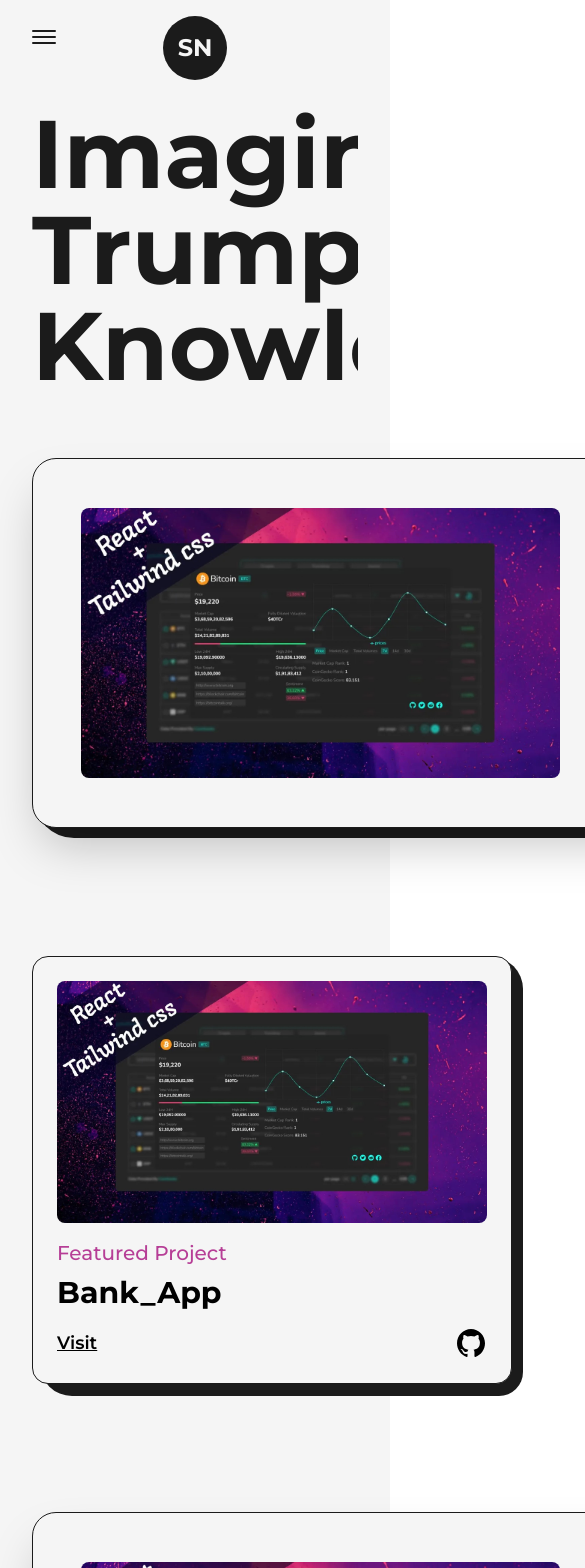
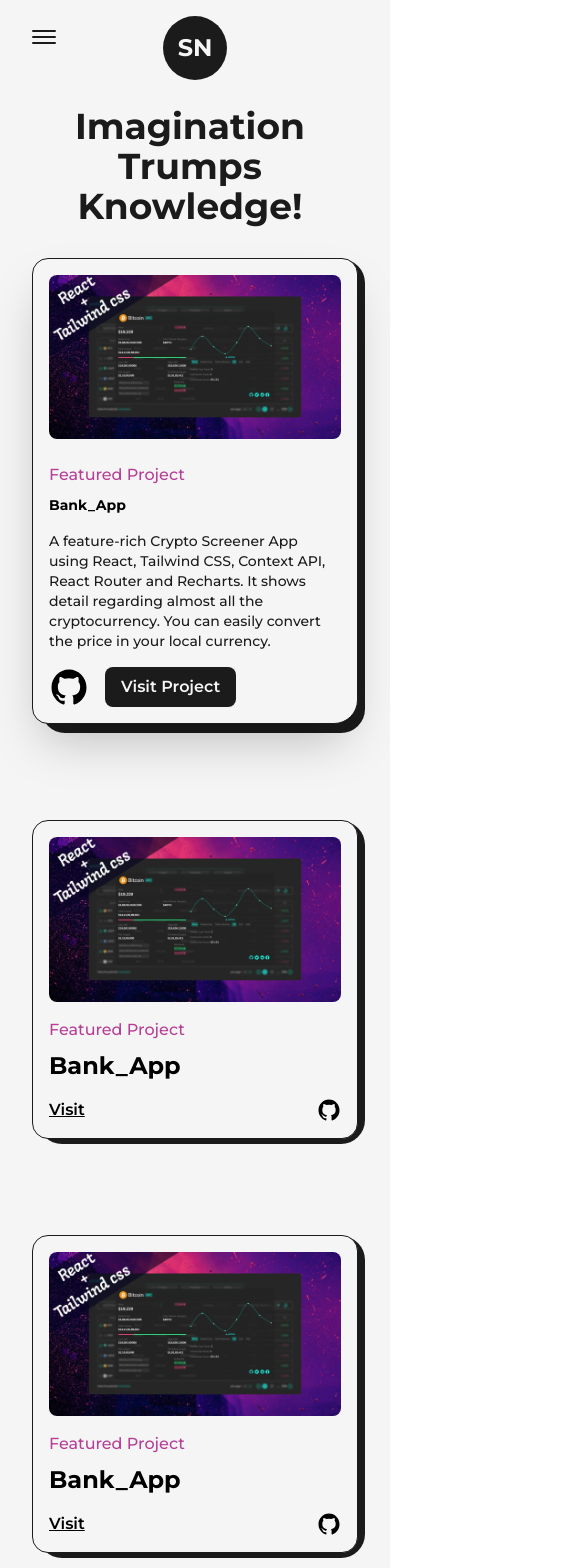
Before and after one commit to sikander-nawaz/Portfolio, a Next.js app: page /projects in a window 390 px wide. Shown: the top 1568 px of the page, 585 px wide, since content can reach past the window. Built offline with nearby package versions, Linux system fonts and the light colour scheme.

Commit message:
Project_Responsive

```diff
--- a/src/pages/projects.jsx
+++ b/src/pages/projects.jsx
@@ -12,13 +12,13 @@ const FramerMotion = motion(Image);
 
 const FeaturedProject = ({ img, type, title, summary, github, link }) => {
   return (
-    <article className="w-full flex items-center justify-between rounded-3xl border rounded-br-2xl border-solid border-dark bg-light shadow-2xl p-12 relative dark:bg-dark dark:border-light">
-      <div className="absolute top-0 -right-3 -z-10 w-[101%] h-[103%] rounded-[2.5rem] rounded-br-3xl bg-dark dark:bg-light" />
+    <article className="w-full flex items-center justify-between rounded-3xl border rounded-br-2xl border-solid border-dark bg-light shadow-2xl p-12 relative dark:bg-dark dark:border-light lg:flex-col lg:p-8 xs:rounded-2xl xs:rounded-br-3xl xs:p-4">
+      <div className="absolute top-0 -right-3 -z-10 w-[101%] h-[103%] rounded-[2.5rem] rounded-br-3xl bg-dark dark:bg-light xs:-right-2 sm:h-[102%] xs:w-full xs:rounded-[1.5rem]" />
 
       <Link
         href={link}
         target="_blank"
-        className="w-1/2 cursor-pointer overflow-hidden rounded-lg"
+        className="w-1/2 cursor-pointer overflow-hidden rounded-lg lg:w-full"
       >
         <FramerMotion
           src={img}
@@ -31,8 +31,8 @@ const FeaturedProject = ({ img, type, title, summary, github, link }) => {
         />
       </Link>
 
-      <div className="w-1/2 flex flex-col items-start justify-between pl-16">
-        <span className="text-primary font-medium text-xl dark:text-primaryDark">
+      <div className="w-1/2 flex flex-col items-start justify-between pl-16 lg:w-full lg:pl-0 lg:pt-6">
+        <span className="text-primary font-medium text-xl dark:text-primaryDark xs:text-base">
           {type}
         </span>
         <Link
@@ -40,12 +40,14 @@ const FeaturedProject = ({ img, type, title, summary, github, link }) => {
           target="_blank"
           className="hover:underline underline-offset-2 dark:hover:text-light"
         >
-          <h2 className="my-2 w-full text-left text-4xl font-bold dark:text-light">
+          <h2 className="my-2 w-full text-left text-4xl font-bold dark:text-light sm:text-sm">
             {title}
           </h2>
         </Link>
 
-        <p className="my-2 font-medium text-dark dark:text-light ">{summary}</p>
+        <p className="my-2 font-medium text-dark dark:text-light sm:text-sm">
+          {summary}
+        </p>
 
         <div className="mt-2 flex items-center ">
           <Link href={github} target="_blank" className="w-10">
@@ -54,7 +56,7 @@ const FeaturedProject = ({ img, type, title, summary, github, link }) => {
           <Link
             href={link}
             target="_blank"
-            className="ml-4 rounded-lg bg-dark text-light p-2 px-6 text-lg font-semibold dark:bg-light dark:text-dark"
+            className="ml-4 rounded-lg bg-dark text-light p-2 px-6 text-lg font-semibold dark:bg-light dark:text-dark sm:px-4 sm:text-base"
           >
             Visit Project
           </Link>
@@ -66,8 +68,8 @@ const FeaturedProject = ({ img, type, title, summary, github, link }) => {
 
 const Project = ({ img, type, title, github, link }) => {
   return (
-    <article className="w-full flex flex-col items-center justify-center rounded-2xl border border-solid border-dark bg-light p-6 relative dark:bg-dark dark:border-light">
-      <div className="absolute top-0 -right-3 -z-10 w-[101%] h-[103%] rounded-[2rem] rounded-br-3xl bg-dark dark:bg-light" />
+    <article className="w-full flex flex-col items-center justify-center rounded-2xl border border-solid border-dark bg-light p-6 relative dark:bg-dark dark:border-light xs:p-4">
+      <div className="absolute top-0 -right-3 -z-10 w-[101%] h-[103%] rounded-[2rem] rounded-br-3xl bg-dark dark:bg-light md:-right-2 md:w-[101%] xs:h-[102%] xs:rounded-[1.5rem]" />
 
       <Link
         href={link}
@@ -86,7 +88,7 @@ const Project = ({ img, type, title, github, link }) => {
       </Link>
 
       <div className="w-full flex flex-col items-start justify-between mt-4">
-        <span className="text-primary font-medium text-xl dark:text-primaryDark">
+        <span className="text-primary font-medium text-xl dark:text-primaryDark lg:text-lg md:text-base">
           {type}
         </span>
         <Link
@@ -94,7 +96,7 @@ const Project = ({ img, type, title, github, link }) => {
           target="_blank"
           className="hover:underline underline-offset-2"
         >
-          <h2 className="my-2 w-full text-left text-3xl font-bold dark:text-light">
+          <h2 className="my-2 w-full text-left text-3xl font-bold dark:text-light lg:text-2xl">
             {title}
           </h2>
         </Link>
@@ -103,12 +105,12 @@ const Project = ({ img, type, title, github, link }) => {
           <Link
             href={link}
             target="_blank"
-            className="underline text-lg font-semibold dark:text-light dark:underline-light"
+            className="underline text-lg font-semibold dark:text-light dark:underline-light md:text-base"
           >
             Visit
           </Link>
 
-          <Link href={github} target="_blank" className="w-8">
+          <Link href={github} target="_blank" className="w-8 md:w-6">
             <GithubIcon />
           </Link>
         </div>
@@ -129,10 +131,10 @@ const projects = () => {
         <Layout className="pt-16">
           <AnimatedText
             text={"Imagination Trumps Knowledge!"}
-            className="mb-16"
+            className="mb-16 lg!text-7xl sm:mb-8 sm:!text-6xl xs:!text-4xl"
           />
 
-          <div className="grid grid-cols-12 gap-24 gap-y-32">
+          <div className="grid grid-cols-12 gap-24 gap-y-32 xl:gap-x-16 lg:gap-x-8 md:gap-y-24 sm:gap-x-0">
             <div className="col-span-12">
               <FeaturedProject
                 img={project1}
@@ -146,7 +148,7 @@ const projects = () => {
               />
             </div>
 
-            <div className="col-span-6">
+            <div className="col-span-6 sm:col-span-12">
               <Project
                 img={project1}
                 type={"Featured Project"}
@@ -156,7 +158,7 @@ const projects = () => {
               />
             </div>
 
-            <div className="col-span-6">
+            <div className="col-span-6 sm:col-span-12">
               <Project
                 img={project1}
                 type={"Featured Project"}
@@ -179,7 +181,7 @@ const projects = () => {
               />
             </div>
 
-            <div className="col-span-6">
+            <div className="col-span-6 sm:col-span-12">
               <Project
                 img={project1}
                 type={"Featured Project"}
@@ -189,7 +191,7 @@ const projects = () => {
               />
             </div>
 
-            <div className="col-span-6">
+            <div className="col-span-6 sm:col-span-12">
               <Project
                 img={project1}
                 type={"Featured Project"}
```
